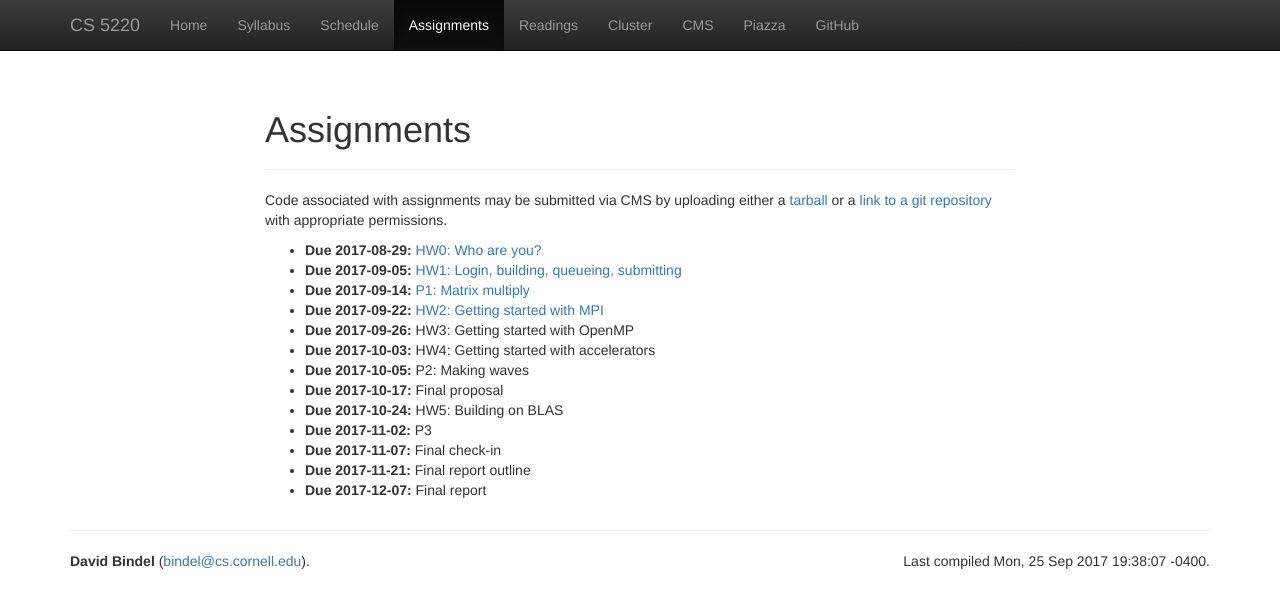
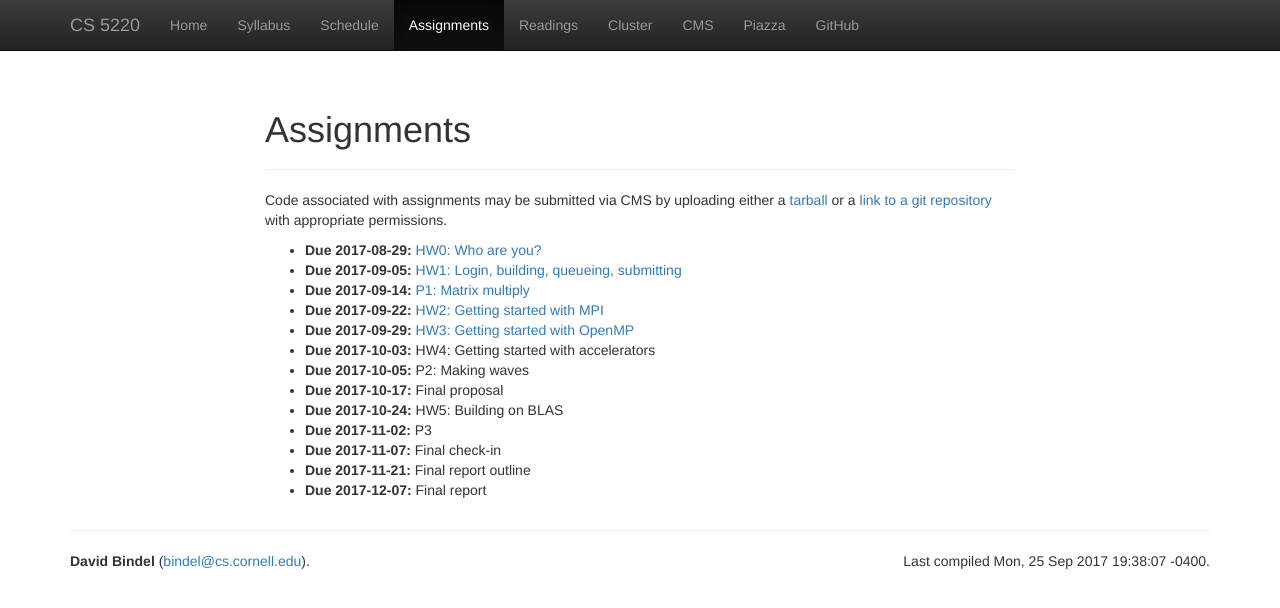
Before and after one commit to cornell-cs5220-f17/cs5220-f17, a Jekyll site: the page built from web/assignments.html, in a window 1280 px wide. Shown: the top 608 px of the page. Built offline with Jekyll 4.4.1, drawn with Linux system fonts in a browser that asks for light colours; nearby versions of some CDN libraries.

Commit message:
Updated HW3

```diff
--- a/web/_data/hw.yml
+++ b/web/_data/hw.yml
@@ -16,7 +16,8 @@
   due: 2017-09-22
 -
   desc: "HW3: Getting started with OpenMP"
-  due: 2017-09-26
+  url: https://github.com/cornell-cs5220-f17/cs5220-HW3
+  due: 2017-09-29
 -
   desc: "HW4: Getting started with accelerators"
   due: 2017-10-03
```
